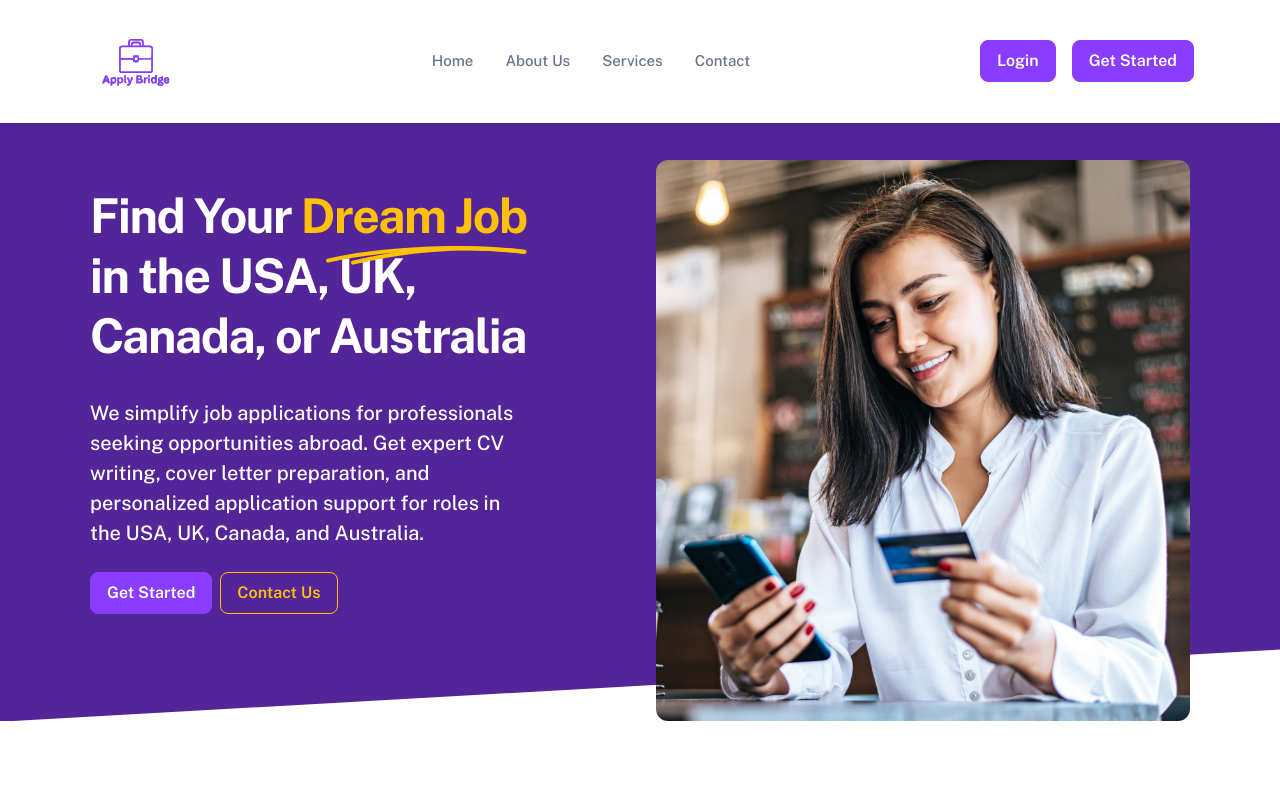
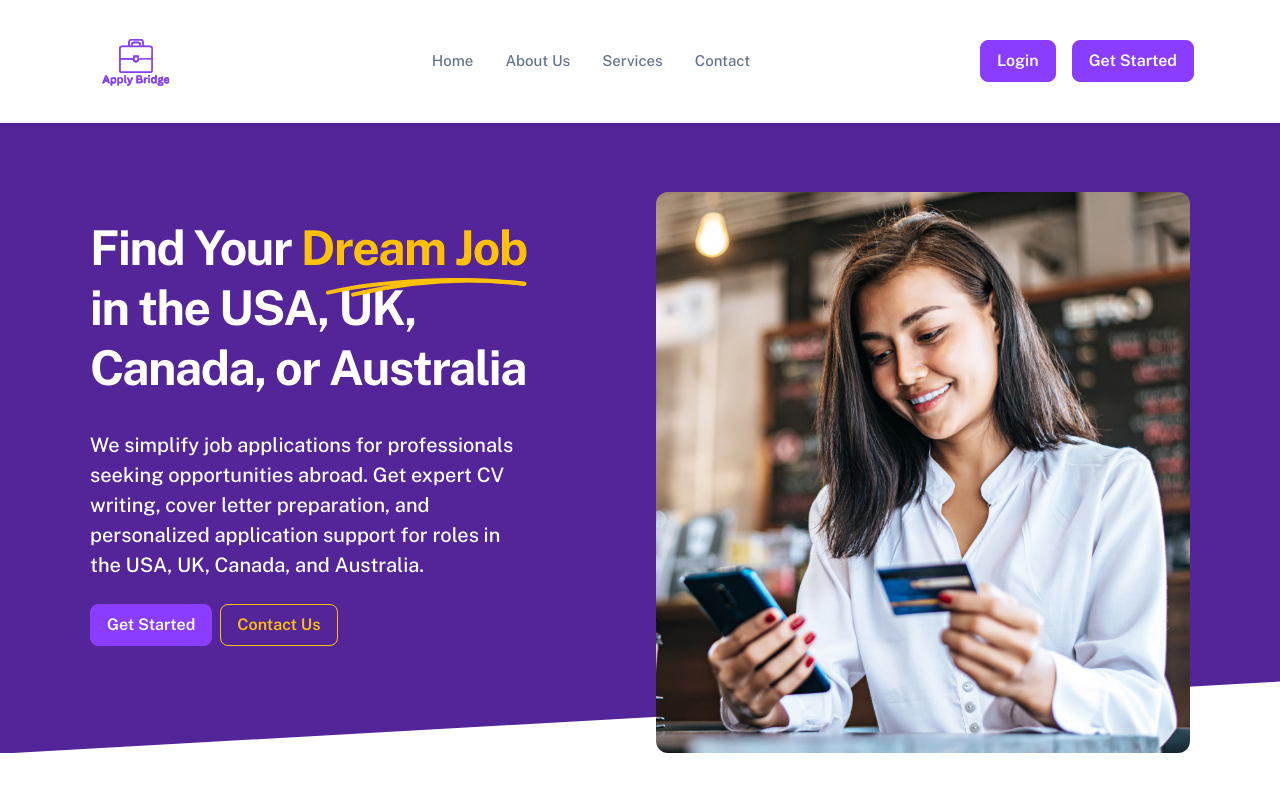
Before and after one commit to Ayomide2604/apply-bridge-frontend, a React (Vite) app: page / in a window 1280 px wide. Shown: the top 800 px of the page. Built offline with nearby package versions, Linux system fonts and the light colour scheme; no server answers; what pocketbase would draw is missing.

Commit message:
added margin to hero page

```diff
--- a/src/pages/Hero.jsx
+++ b/src/pages/Hero.jsx
@@ -3,7 +3,7 @@ import hero from "../assets/img/hero.jpg";
 const Hero = () => {
 	return (
 		<section
-			className="bg-primary-dark pt-9 right-slant-shape"
+			className="bg-primary-dark pt-9 right-slant-shape mt-5"
 			data-cue="fadeIn"
 		>
 			<div className="container">
```
